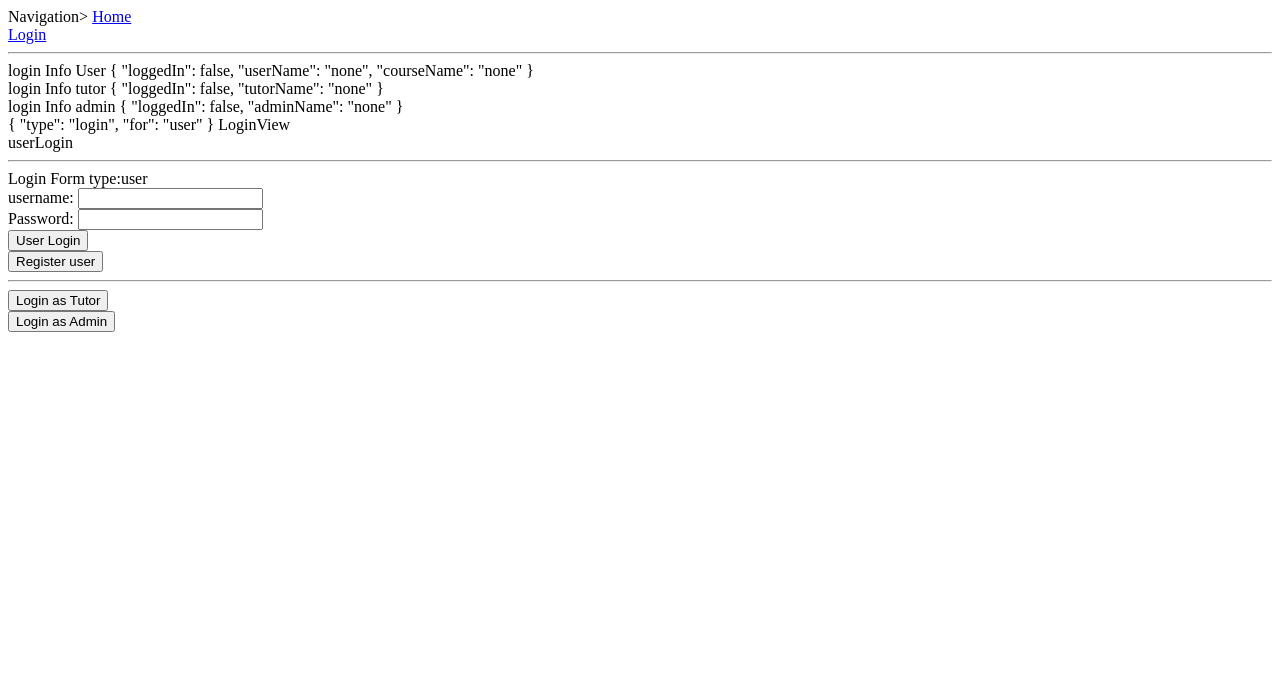
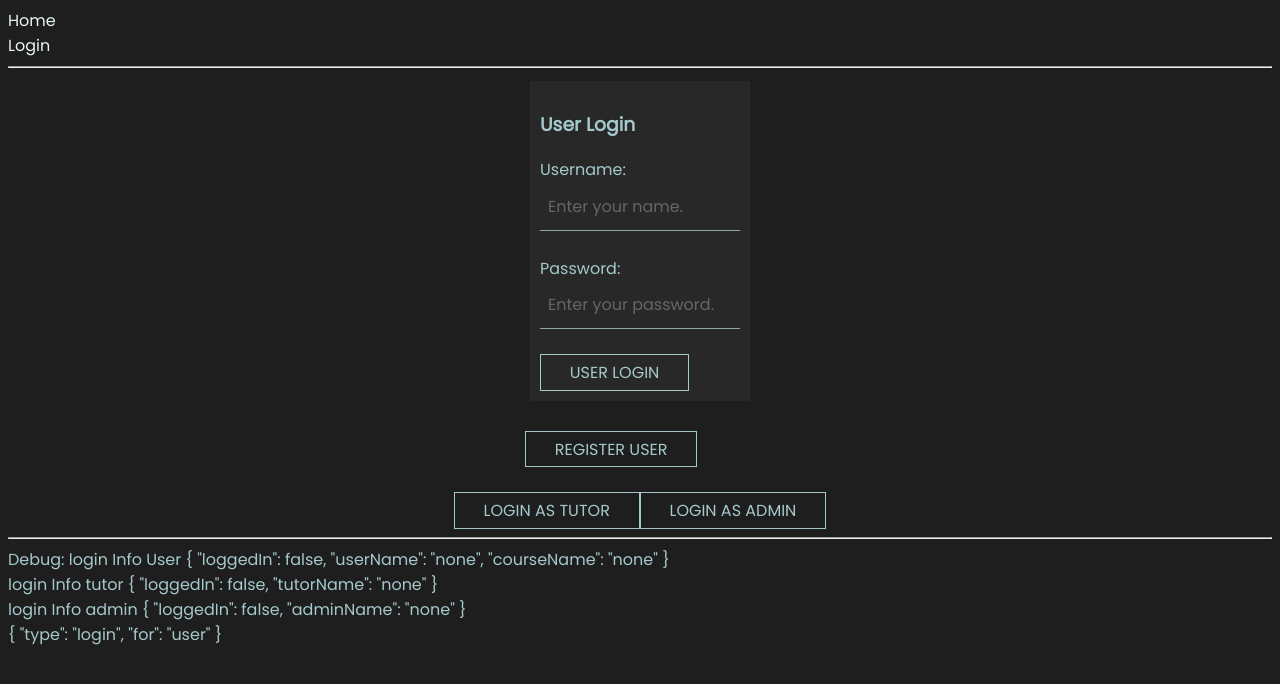
Before and after one commit to emeraldahp/capstoneFYND-himanshu, a Vue app in the folder courseApp/: page /loginview in a window 1280 px wide. Shown: the top 684 px of the page. Built offline with nearby package versions, Linux system fonts and the light colour scheme.

Commit message:
css and validation

```diff
--- a/courseApp/src/assets/main.css
+++ b/courseApp/src/assets/main.css
@@ -0,0 +1,74 @@
+@import url('https://fonts.googleapis.com/css2?family=Poppins&display=swap');
+
+
+
+body {
+
+    --theme-color1:#1e1e1e;
+    --theme-color2:#282828;
+    --theme-color3:#A5C9CA;
+    --theme-color4:#E7F6F2;
+
+
+    background-color: var(--theme-color1);
+    color: var(--theme-color3);
+    font-family: 'Poppins', sans-serif;
+}
+a {
+    text-decoration: none;
+    color: var(--theme-color4);
+}
+
+button {
+    padding: 0.3em 1.8em;
+    border: 1px solid var(--theme-color3);
+    position: relative;
+    overflow: hidden;
+    background-color: transparent;
+    text-align: center;
+    text-transform: uppercase;
+    font-size: 16px;
+    transition: .3s;
+    font-family: inherit;
+    color: var(--theme-color3);
+}
+button:hover {
+    color: var(--theme-color4);
+}
+
+input {
+    color: var(--theme-color4);
+    font-family: inherit;
+    font-size: 16px;
+    background-color: transparent;
+    width: 200px;
+    box-sizing: border-box;
+    padding-inline: 0.5em;
+    padding-block: 0.7em;
+    border: none;
+    border-bottom: 1px solid var(--theme-color3);
+    opacity: 0.8;
+}
+input:hover {
+    background: #4f4f4f1f;
+}
+input:focus {
+    outline: none;
+}
+
+.card {
+    width: 300px;
+    height: 100px;
+    background: var(--theme-color2);
+    transition: all 300ms;
+}
+.card:hover {
+    opacity: 0.8;
+}
+
+
+
+#app {
+
+
+}
--- a/courseApp/src/components/CourseCreator.vue
+++ b/courseApp/src/components/CourseCreator.vue
@@ -149,7 +149,7 @@ export default{
         validateCourseName(courseName) {
             if(this.check.courseList.includes(courseName))
                 this.valid.courseMsg = "notAvailable"
-            else if(courseName == ''){
+            else if(!courseName.trim().length){
                 this.valid.courseMsg = "cantBeEmpty"
             }
             else
--- a/courseApp/src/components/CoursesList.vue
+++ b/courseApp/src/components/CoursesList.vue
@@ -82,9 +82,9 @@ export default {
         Status: LoggedIn: {{this.$store.state.userData.loggedIn}} <br>
         currentCourse: {{this.$store.state.userData.courseName}} <br>
         <hr>
-        Courses: <br>
+        <h3> Courses: </h3> <br>
         <div v-if="$store.state.userData.loggedIn==false">
-            <div v-for="course in coursesData" :key="course._id" >
+            <div class="card" v-for="course in coursesData" :key="course._id" >
                 {{course._id}} {{course.courseName}}
             </div>
         </div>
--- a/courseApp/src/components/LoginComp.vue
+++ b/courseApp/src/components/LoginComp.vue
@@ -64,15 +64,29 @@ export default {
 </script>
 
 <template>
-    <div>
-        <hr>
-        Login Form type:{{loginType}}
+    <div class="login-form">
+        <h3> <span class="login-type-text">{{loginType}}</span> Login </h3>
         <form @submit.prevent = "">
-            {{loginType}}name: <input type="text" v-model="this.loginData.name"> <br>
-            Password: <input type="text" v-model="this.loginData.password"> <br>
+            <span class="login-type-text">{{loginType}}</span>name: <br>
+            <input type="text" placeholder="Enter your name." v-model="this.loginData.name"> <br> <br>
+            Password: <br>
+            <input type="password" placeholder="Enter your password." v-model="this.loginData.password"> <br> <br>
             <button v-if="loginType=='user'" v-on:click="userLogin">User Login</button>
             <button v-if="loginType=='tutor'" v-on:click="tutorLogin">Tutor Login</button>
             <button v-if="loginType=='admin'" v-on:click="adminLogin">Admin login</button>
         </form>
     </div>
 </template>
+
+<style>
+
+.login-type-text {
+    text-transform: capitalize ;
+}
+.login-form {
+    background: var(--theme-color2);
+    padding: 10px 10px 10px 10px;
+    margin: 5px;
+}
+
+</style>
--- a/courseApp/src/components/NavBar.vue
+++ b/courseApp/src/components/NavBar.vue
@@ -25,8 +25,8 @@ export default {
 }
 </script>
 <template>
-    Navigation>
-    <RouterLink to="/"> Home </RouterLink> <br>
+<div class = "nav">
+    <RouterLink to="/"> Home </RouterLink>
     <div v-if="this.$store.state.userData.loggedIn == true">
         Welcome {{this.$store.state.userData.userName}} <br>
         <RouterLink to="/quesview"> MyQuestions </RouterLink> <br>
@@ -38,11 +38,12 @@ export default {
         <button @click="logOut('tutor')">LogOut</button>
     </div>
     <div v-else-if="this.$store.state.adminData.loggedIn == true">
-        Welcome {{this.$store.state.tutorData.adminName}} <br>
+        Welcome {{this.$store.state.adminData.adminName}} <br>
         <button @click="logOut('admin')">LogOut</button>
     </div>
     <div v-if="noOneLog()">
         <RouterLink to="/loginview"> Login </RouterLink> <br>
     </div>
     <hr>
+</div>
 </template>
--- a/courseApp/src/components/RegisterComp.vue
+++ b/courseApp/src/components/RegisterComp.vue
@@ -17,7 +17,8 @@ export default {
             registerData: {
                 name: "",
                 email: "",
-                password: ""
+                password: "",
+                password2: ""
             }
         }
     },
@@ -36,6 +37,12 @@ export default {
         "registerData.name": function(value) {
             if(this.check.typeList.includes(value))
                 this.valid.nameMsg = 'notAvailable'
+            else if(!value.trim().length) {
+                this.valid.nameMsg = 'cantBeEmpty'
+            }
+            else if(value[0] == ' '){
+                this.valid.nameMsg = 'firstCharEmpty'
+            }
             else
                 this.valid.nameMsg = 'available'
         }
@@ -69,6 +76,11 @@ export default {
         },
         async adminRegister() {
             console.log("adminRegister", this.registerData)
+            const err = this.validate()
+            if(err != 'none'){
+                alert(err)
+                return
+            }
             if(this.valid.nameMsg == 'available') {
                 let adminPost = {
                     adminName: this.registerData.name,
@@ -80,22 +92,57 @@ export default {
                 this.$router.push({name: 'home'})
             }
 
+        },
+        validate() {
+            let err = "none"
+            //Uppercase and lowercase letters (A-Z and a-z)
+            //Numeric characters (0-9)
+            //Special characters - ! # $ % & ' * + - / = ? ^ _ ` { | } ~
+            //Period, dot, or full stop (.) with the condition that it cannot be the first or
+            //last letter of the email and cannot repeat one after another.
+            const validRegex = /^[a-zA-Z0-9.!#$%&'*+/=?^_`{|}~-]+@[a-zA-Z0-9-]+(?:\.[a-zA-Z0-9-]+)*$/;
+            if(!this.registerData.email.match(validRegex))
+                err = "Invalid email."
+            else if (this.registerData.password.length<6)
+                err = "Password too small. Password min length is 6."
+            else if (this.registerData.password.trim().length<6)
+                err = "Password can't be empty."
+            else if (this.registerData.password != this.registerData.password2)
+                err = "Password didn't match."
+            else if (this.registerData.name.trim() == '')
+                err = "Please enter a name."
+            return err
         }
 
     }
 }
 </script>
 <template>
-    <div>
-        <hr>
-        Register Form
+    <div class="register-form">
+        <h3> <span class="register-type-text">{{registerType}}</span> Registration </h3>
         <form @submit.prevent="">
-        Enter {{registerType}}name: <input type="text" v-model="this.registerData.name"> {{valid.nameMsg}} <br>
-        Enter email: <input type="text" v-model="this.registerData.email"> <br>
-        Enter password: <input type="text" v-model="this.registerData.password"> <br>
-        <button v-if="registerType=='user'" @click="userRegister">UserRegister</button>
-        <button v-if="registerType=='tutor'" @click="tutorRegister">TutorRegister</button>
-        <button v-if="registerType=='admin'" @click="adminRegister">AdminRegister</button>
+        Enter <span class="register-type-text">{{registerType}}</span>name <br>
+        <input type="text" v-model="this.registerData.name"> <br>Message: {{valid.nameMsg}} <br><br>
+        Enter Email <br>
+        <input type="text" v-model="this.registerData.email"> <br> <br>
+        Enter Password <br>
+        <input type="password" v-model="this.registerData.password"> <br> <br>
+        Confirm Password <br>
+        <input type="password" v-model="this.registerData.password2"> <br> <br>
+        <button v-if="registerType=='user'" @click="userRegister">User Register</button>
+        <button v-if="registerType=='tutor'" @click="tutorRegister">Tutor Register</button>
+        <button v-if="registerType=='admin'" @click="adminRegister">Admin Register</button>
     </form>
     </div>
 </template>
+
+<style>
+.register-type-text{
+    text-transform: capitalize ;
+}
+.register-form {
+    background: var(--theme-color2);
+    padding: 10px 10px 10px 10px;
+    margin: 5px;
+}
+</style>
--- a/courseApp/src/views/LoginView.vue
+++ b/courseApp/src/views/LoginView.vue
@@ -23,22 +23,18 @@ export default {
 
 <template>
     <div>
-        login Info User {{this.$store.state.userData}} <br>
-        login Info tutor {{this.$store.state.tutorData}} <br>
-        login Info admin {{this.$store.state.adminData}} <br>
-        {{this.control}}
-        LoginView <br>
+        <div class="login-container">
             <div v-if="this.control.type=='login'">
-            {{ this.control.for }}Login <br>
-            <login-comp :loginType="this.control.for"></login-comp>
+                <login-comp :loginType="this.control.for"></login-comp> <br>
                 <button @click="this.control.type='register'">Register {{ this.control.for }}</button>
             </div>
             <div v-if="this.control.type=='register'">
-            {{ this.control.for }}Register <br>
-            <register-comp :registerType="this.control.for"></register-comp>
+                <register-comp :registerType="this.control.for"></register-comp> <br>
                 <button @click="this.control.type='login'">Login {{ this.control.for }}</button>
             </div>
-        <hr>
+        </div>
+        <br>
+        <div class="login-options">
             <div v-if="this.control.for == 'user' || this.control.for == 'admin'">
                 <button @click="this.control.for = 'tutor' ">Login as Tutor</button>
             </div>
@@ -49,4 +45,25 @@ export default {
                 <button @click="this.control.for = 'user'">Login as User</button>
             </div>
         </div>
+    </div>
+    <div>
+        <hr>
+        Debug:
+        login Info User {{this.$store.state.userData}} <br>
+        login Info tutor {{this.$store.state.tutorData}} <br>
+        login Info admin {{this.$store.state.adminData}} <br>
+        {{this.control}}
+    </div>
 </template>
+
+<style>
+.login-options {
+    display:flex ;
+    flex-direction: row;
+    justify-content: center;
+}
+.login-container {
+    display:flex;
+    justify-content: center;
+}
+</style>
```
Lines whose indentation alone changed are shown as unchanged.
